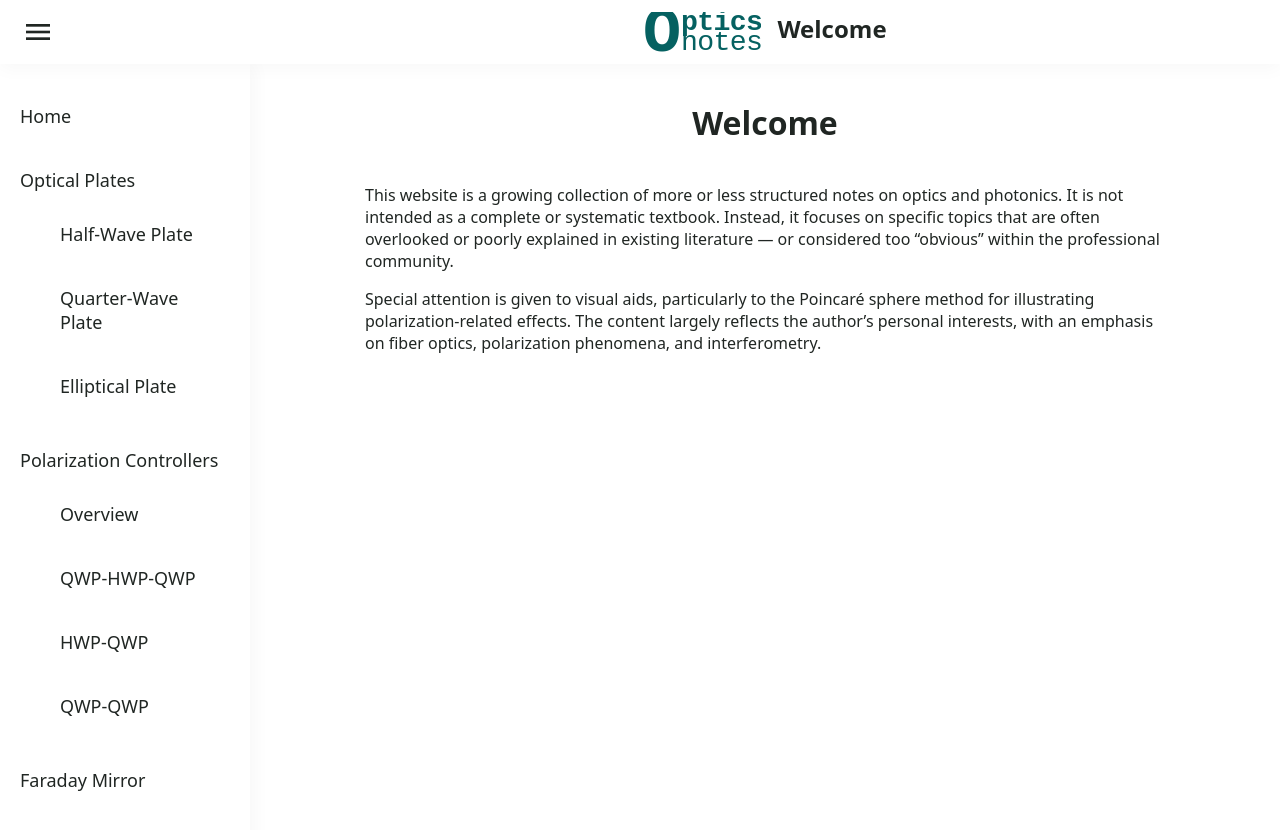
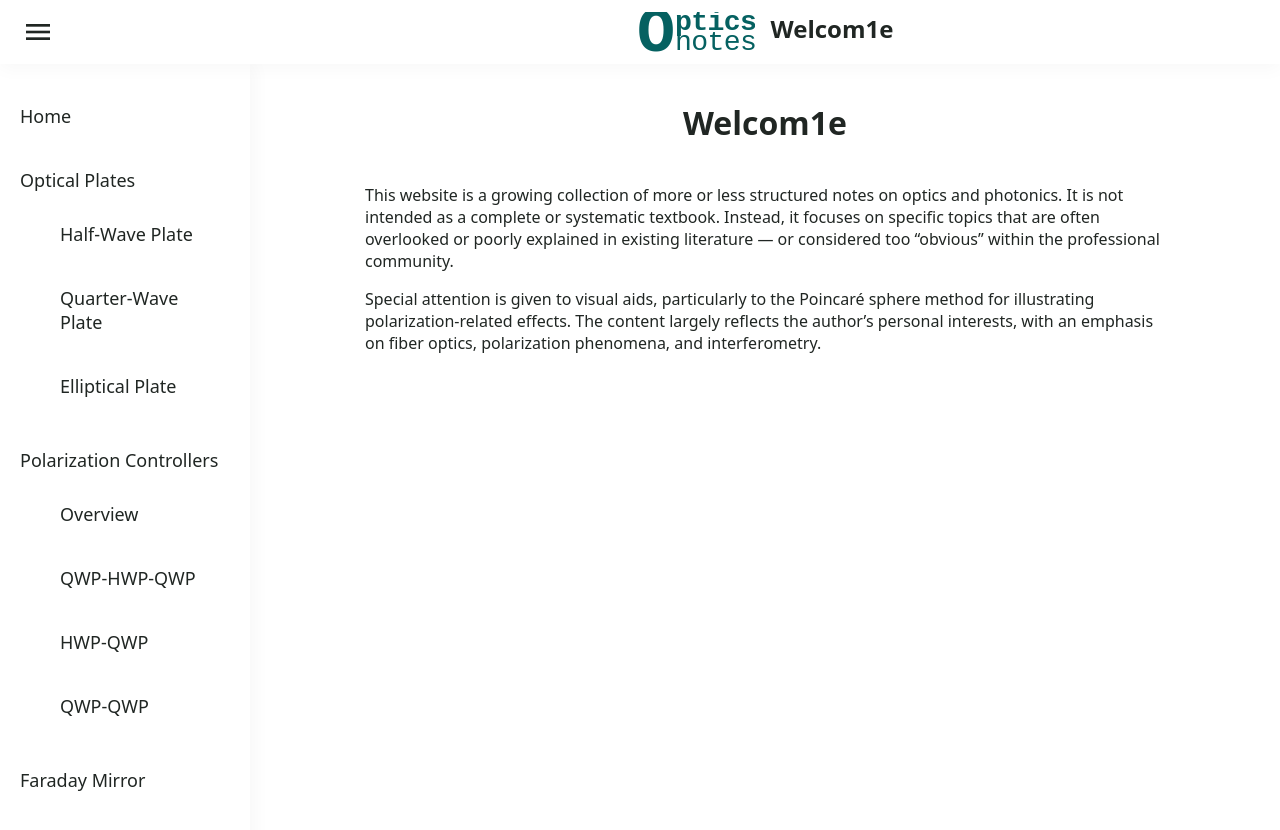
Before and after one commit to Tandemun/Polarization_playground, a Jekyll site: the page built from index.md, in a window 1280 px wide and 900 px high. Shown: the top 830 px of the window. Built offline with Jekyll 4.4.1, drawn with Linux system fonts in a browser that asks for light colours; our own code applies the rules of GitHub Pages for plain Markdown files.

Commit message:
Update index.md

```diff
--- a/index.md
+++ b/index.md
@@ -3,7 +3,7 @@ layout: default
 title:
 ---
 
-# Welcome
+# Welcom1e
 This website is a growing collection of more or less structured notes on optics and photonics.
 It is not intended as a complete or systematic textbook. Instead, it focuses on specific topics that are often overlooked or poorly explained in existing literature — or considered too “obvious” within the professional community.
 
```
